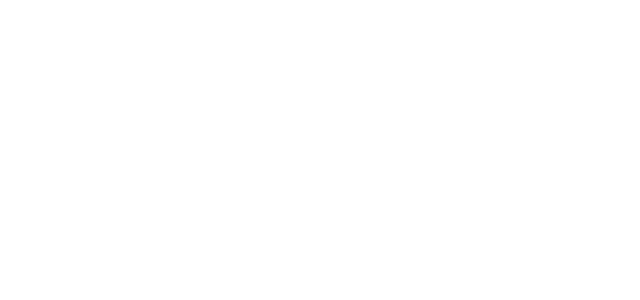
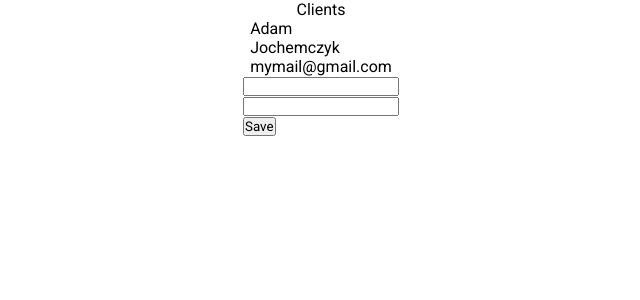
Before and after one commit to JustynaPrus/react-tasks, a React (Create React App) app: page /trainingThree/task/clients in a window 1280 px wide. Before the commit this address had no page. Shown: the top 300 px of the page, without its empty margins (319-959 px from the left). Built offline with nearby package versions, Linux system fonts and the light colour scheme; data requests are answered from the project's data file.

Commit message:
Setup new task

```diff
--- /dev/null
+++ b/db.json
@@ -0,0 +1,14 @@
+{
+  "order": [
+    { "id": 123, "order-details": "coca-cola *2" },
+    { "id": 123, "order-details": "pepsi *2" }
+  ],
+  "clients": [
+    {
+      "id": 1,
+      "name": "Adam",
+      "surname": "Jochemczyk",
+      "email": "mymail@gmail.com"
+    }
+  ]
+}
--- a/src/App.js
+++ b/src/App.js
@@ -9,7 +9,9 @@ import { TaskCard } from "./components/TainingOne/TaskCard/TaskCard/TaskCard";
 import { ExampleFormik } from "./components/ExampleFormik";
 import { EventHandling } from "./components/TrainingTwo/EventHandling/EventHandling";
 import { ParentComponent } from "./components/TrainingTwo/ComponentTable/ParentComponent";
-import { Task } from "./components/TrainingThree/Task/Task";
+import { TaskNavigation } from "./components/TrainingThree/Task/TaskNavigation/TaskNavigation";
+import { Orders } from "./components/TrainingThree/Task/Orders/Orders";
+import { Clients } from "./components/TrainingThree/Task/Clients/Clients";
 
 function App() {
   return (
@@ -33,7 +35,9 @@ function App() {
               element={<ParentComponent />}
             />
             <Route path="/trainingThree" element={<TrainingThree />} />
-            <Route path="/trainingThree/task" element={<Task />} />
+            <Route path="/trainingThree/task" element={<TaskNavigation />} />
+            <Route path="/trainingThree/task/orders" element={<Orders />} />
+            <Route path="/trainingThree/task/clients" element={<Clients />} />
             <Route path="/formik" element={<ExampleFormik />} />
           </Routes>
         </Router>
--- /dev/null
+++ b/src/components/TrainingThree/Task/ClientForm/ClientForm.js
@@ -0,0 +1,35 @@
+import { useFormik, FormikProvider } from "formik";
+import * as yup from "yup";
+
+export const ClientForm = () => {
+  const formik = useFormik({
+    initialValues: {
+      name: "",
+      count: 1,
+    },
+    validationSchema: yup.object().shape({
+      name: yup.string().required("Name jest wymagany"),
+      count: yup
+        .number()
+        .min(1, "Nie moze byc mniejszy od 1")
+        .required("Count is required"),
+    }),
+    onSubmit: (values) => {
+      console.log(values);
+    },
+  });
+
+  return (
+    <div>
+      <FormikProvider value={formik}>
+        <form onSubmit={formik.handleSubmit}>
+          <input name="name" onChange={formik.handleChange} />
+          <p>{formik.touched.name && formik.errors.name}</p>
+          <input name="count" type="number" onChange={formik.handleChange} />
+          <p>{formik.touched.count && formik.errors.count}</p>
+          <button type="submit">Save</button>
+        </form>
+      </FormikProvider>
+    </div>
+  );
+};
--- /dev/null
+++ b/src/components/TrainingThree/Task/Clients/Clients.js
@@ -0,0 +1,21 @@
+import { useGetData } from "../GetData/useGetData";
+import { ClientForm } from "../ClientForm/ClientForm";
+
+export const Clients = () => {
+  const API = "http://localhost:3000/clients";
+  const { data } = useGetData(API);
+
+  return (
+    <>
+      <p>Clients</p>
+      {data.map((item, index) => (
+        <div key={index}>
+          <p>{item.name}</p>
+          <p>{item.surname}</p>
+          <p>{item.email}</p>
+        </div>
+      ))}
+      <ClientForm />
+    </>
+  );
+};
--- /dev/null
+++ b/src/components/TrainingThree/Task/GetData/useGetData.js
@@ -0,0 +1,18 @@
+import { useState, useEffect } from "react";
+
+export const useGetData = (url) => {
+  const [isLoading, setLoading] = useState(false);
+  const [data, setData] = useState([]);
+  const [isError, setError] = useState(false);
+
+  useEffect(() => {
+    setLoading(true);
+    fetch(url)
+      .then((response) => response.json())
+      .then((data) => setData(data))
+      .catch((error) => setError(error))
+      .finally(() => setLoading(false));
+  }, [url]);
+
+  return { data, isLoading, isError, setData };
+};
--- /dev/null
+++ b/src/components/TrainingThree/Task/Orders/Orders.js
@@ -0,0 +1,19 @@
+import { useGetData } from "../GetData/useGetData";
+
+export const Orders = () => {
+  const API = "http://localhost:3000/order";
+  const { data } = useGetData(API);
+
+  return (
+    <>
+      <p>Orders</p>
+      {data.map((el, index) => (
+        <div key={index}>
+          <p>{el.name}</p>
+          <p>{el.surname}</p>
+          <p>{el.email}</p>
+        </div>
+      ))}
+    </>
+  );
+};
--- a/src/components/TrainingThree/Task/Task.js
+++ /dev/null
@@ -1,3 +0,0 @@
-export const Task = () => {
-  return <></>;
-};
--- /dev/null
+++ b/src/components/TrainingThree/Task/TaskNavigation/TaskNavigation.js
@@ -0,0 +1,23 @@
+import { Link } from "react-router-dom";
+import { StyledNav, StyledLink } from "./TaskNavigation.styles";
+
+export const TaskNavigation = () => {
+  return (
+    <>
+      <StyledNav>
+        <Link
+          to="/trainingThree/task/clients"
+          style={{ textDecoration: "none" }}
+        >
+          <StyledLink>Klienci</StyledLink>
+        </Link>
+        <Link
+          to="/trainingThree/task/orders"
+          style={{ textDecoration: "none" }}
+        >
+          <StyledLink>Zamówienia</StyledLink>
+        </Link>
+      </StyledNav>
+    </>
+  );
+};
--- /dev/null
+++ b/src/components/TrainingThree/Task/TaskNavigation/TaskNavigation.styles.js
@@ -0,0 +1,15 @@
+import styled from "styled-components";
+
+export const StyledLink = styled.li`
+  list-style: none;
+  text-decoration: none;
+  color: black;
+  padding: 10px;
+`;
+
+export const StyledNav = styled.nav`
+  display: flex;
+  flex-direction: column;
+  align-items: center;
+  margin-top: 10px;
+`;
```
Also changed, not shown: src/constant/Theme.js (added).
